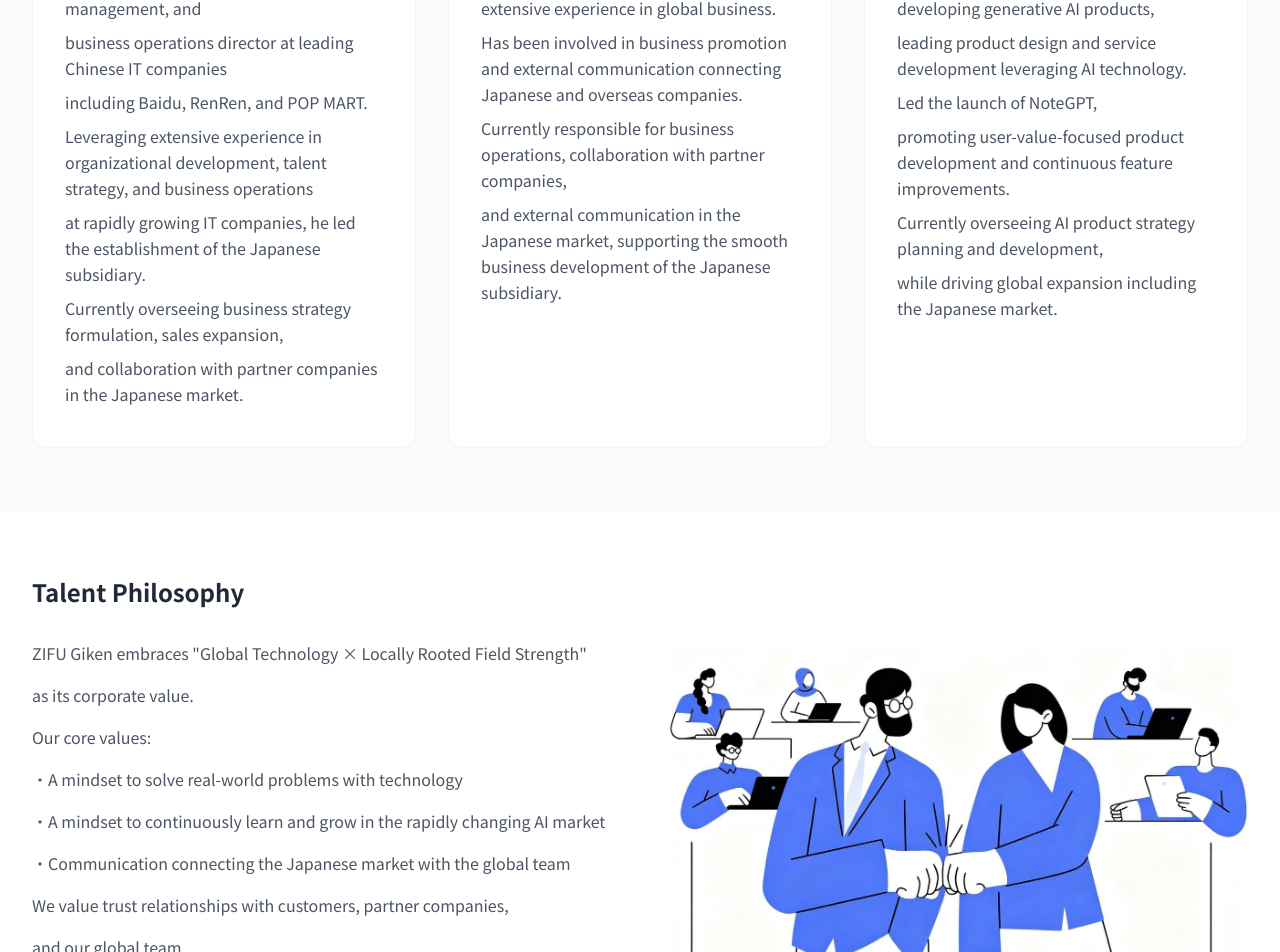
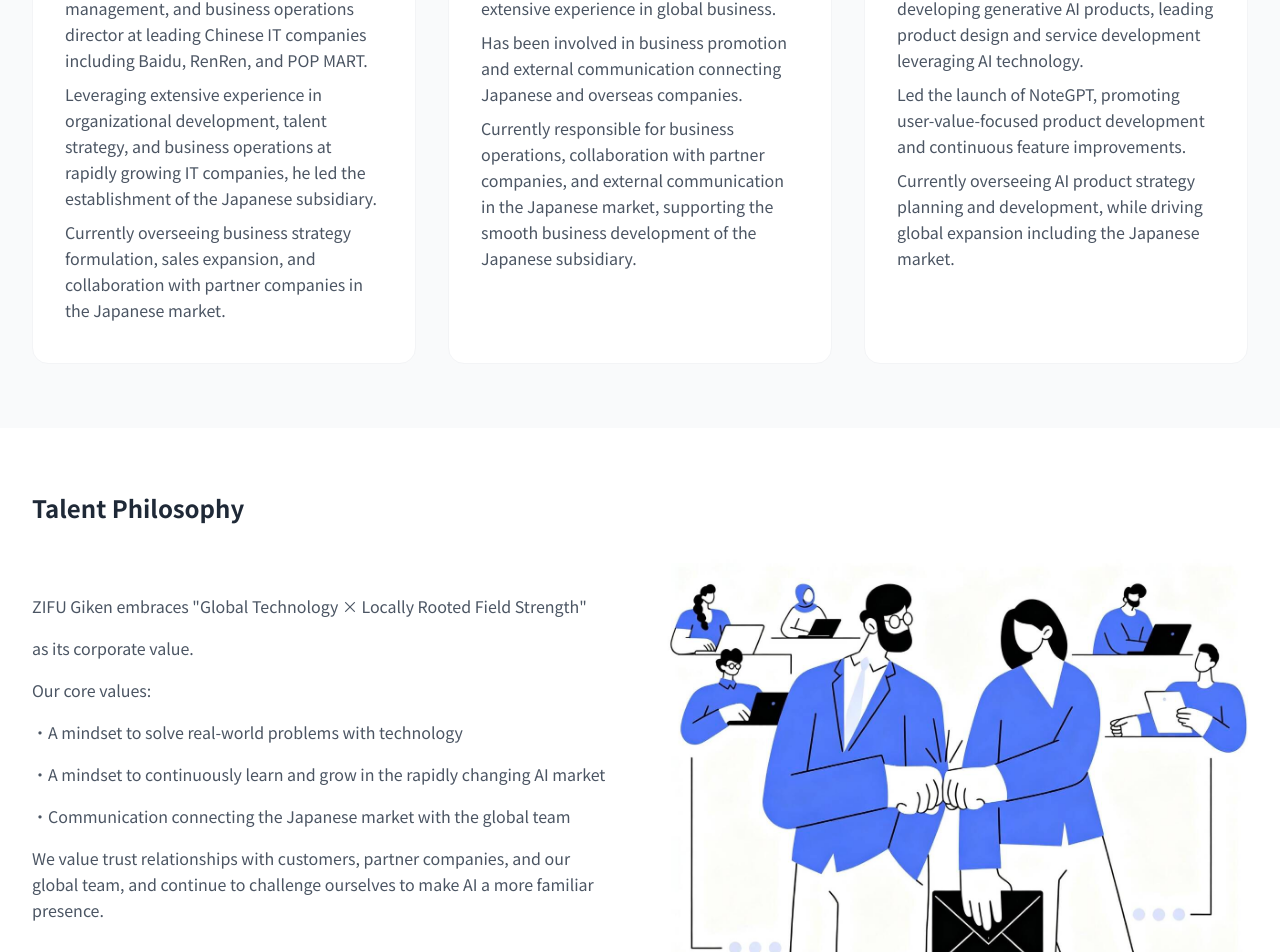
Before and after one commit to Raymond-Yang1102/zf-nexus-ai, a Vue app: page /ja/team in a window 1280 px wide. Shown: the part 798-1750 px from the top of the page. Built offline with nearby package versions, Linux system fonts and the light colour scheme.

Commit message:
终版提交（五）

```diff
--- a/src/locales/index.ts
+++ b/src/locales/index.ts
@@ -22,7 +22,7 @@ export const messages = {
       }
     },
     footer: {
-      companyName: 'ZIFU技研株式会社',
+      companyName: 'ZIFU技研',
       phone: '+81-6-7220-4600',
       address: '〒530-0001 大阪府大阪市北区梅田一丁目1番3号　大阪駅前第3ビル11階2号室',
       copyright: '© 2026 ZIFU技研株式会社 All Rights Reserved.'
@@ -364,7 +364,7 @@ export const messages = {
       }
     },
     footer: {
-      companyName: 'ZIFU技研株式会社',
+      companyName: 'ZIFU技研',
       phone: '+81-6-7220-4600',
       address: '〒530-0001 大阪府大阪市北区梅田一丁目1番3号 大阪站前第3大厦11楼2号室',
       copyright: '© 2026 ZIFU技研株式会社 All Rights Reserved.'
@@ -620,12 +620,9 @@ export const messages = {
             name: '王曾',
             title: '代表董事',
             bio: [
-              '在百度（Baidu）、人人网（RenRen）、泡泡玛特（POP MART）等',
-              '中国代表性IT企业中，担任人事、经营管理、',
-              '业务运营负责人超过20年。',
-              '利用在快速成长IT企业中积累的组织构建、人才战略、业务运营的丰富经验，',
-              '主导日本法人的成立。目前负责制定日本市场的业务战略、',
-              '销售拓展以及与合作伙伴企业的合作。'
+              '在百度（Baidu）、人人网（RenRen）、泡泡玛特（POP MART）等中国代表性IT企业中，担任人事、经营管理、业务运营负责人超过20年。',
+              '利用在快速成长IT企业中积累的组织构建、人才战略、业务运营的丰富经验，主导日本法人的成立。',
+              '目前负责制定日本市场的业务战略、销售拓展以及与合作伙伴企业的合作。'
             ]
           },
           {
@@ -634,20 +631,16 @@ export const messages = {
             bio: [
               '精通中文和英文，拥有丰富的全球商务经验。',
               '曾参与连接日本企业和海外企业的业务推进和对外沟通。',
-              '目前负责日本市场的业务运营、与合作伙伴企业的合作、',
-              '对外沟通，支持日本法人的顺利业务开展。'
+              '目前负责日本市场的业务运营、与合作伙伴企业的合作、对外沟通，支持日本法人的顺利业务开展。'
             ]
           },
           {
             name: '曹鸿源',
             title: 'AI产品开发负责人',
             bio: [
-              '在生成AI产品的规划和开发方面拥有丰富经验，',
-              '主导利用AI技术的产品设计和服务开发。',
-              '主导了NoteGPT的启动，',
-              '推动了重视用户价值的产品开发和持续的功能改进。',
-              '目前负责AI产品的战略规划和开发，',
-              '同时推动包括日本市场在内的全球拓展。'
+              '在生成AI产品的规划和开发方面拥有丰富经验，主导利用AI技术的产品设计和服务开发。',
+              '主导了NoteGPT的启动，推动了重视用户价值的产品开发和持续的功能改进。',
+              '目前负责AI产品的战略规划和开发，同时推动包括日本市场在内的全球拓展。'
             ]
           }
         ]
@@ -666,10 +659,7 @@ export const messages = {
           '',
           '·连接日本市场和全球团队的沟通',
           '',
-          '我们珍视与客户、合作伙伴企业',
-          '以及全球团队的信赖关系，',
-          '为了让AI成为更贴近生活的存在，',
-          '将继续挑战。'
+          '我们珍视与客户、合作伙伴企业以及全球团队的信赖关系，为了让AI成为更贴近生活的存在，将继续挑战。'
         ]
       }
     }
@@ -959,13 +949,9 @@ export const messages = {
             name: 'Wang Zeng',
             title: 'Representative Director',
             bio: [
-              'Over 20 years of experience as HR, management, and',
-              'business operations director at leading Chinese IT companies',
-              'including Baidu, RenRen, and POP MART.',
-              'Leveraging extensive experience in organizational development, talent strategy, and business operations',
-              'at rapidly growing IT companies, he led the establishment of the Japanese subsidiary.',
-              'Currently overseeing business strategy formulation, sales expansion,',
-              'and collaboration with partner companies in the Japanese market.'
+              'Over 20 years of experience as HR, management, and business operations director at leading Chinese IT companies including Baidu, RenRen, and POP MART.',
+              'Leveraging extensive experience in organizational development, talent strategy, and business operations at rapidly growing IT companies, he led the establishment of the Japanese subsidiary.',
+              'Currently overseeing business strategy formulation, sales expansion, and collaboration with partner companies in the Japanese market.'
             ]
           },
           {
@@ -974,20 +960,16 @@ export const messages = {
             bio: [
               'Proficient in Chinese and English with extensive experience in global business.',
               'Has been involved in business promotion and external communication connecting Japanese and overseas companies.',
-              'Currently responsible for business operations, collaboration with partner companies,',
-              'and external communication in the Japanese market, supporting the smooth business development of the Japanese subsidiary.'
+              'Currently responsible for business operations, collaboration with partner companies, and external communication in the Japanese market, supporting the smooth business development of the Japanese subsidiary.'
             ]
           },
           {
             name: 'Cao Hongyuan',
             title: 'AI Product Development Director',
             bio: [
-              'Extensive experience in planning and developing generative AI products,',
-              'leading product design and service development leveraging AI technology.',
-              'Led the launch of NoteGPT,',
-              'promoting user-value-focused product development and continuous feature improvements.',
-              'Currently overseeing AI product strategy planning and development,',
-              'while driving global expansion including the Japanese market.'
+              'Extensive experience in planning and developing generative AI products, leading product design and service development leveraging AI technology.',
+              'Led the launch of NoteGPT, promoting user-value-focused product development and continuous feature improvements.',
+              'Currently overseeing AI product strategy planning and development, while driving global expansion including the Japanese market.'
             ]
           }
         ]
@@ -1006,10 +988,7 @@ export const messages = {
           '',
           '・Communication connecting the Japanese market with the global team',
           '',
-          'We value trust relationships with customers, partner companies,',
-          'and our global team,',
-          'and continue to challenge ourselves',
-          'to make AI a more familiar presence.'
+          'We value trust relationships with customers, partner companies, and our global team, and continue to challenge ourselves to make AI a more familiar presence.'
         ]
       }
     }
```
